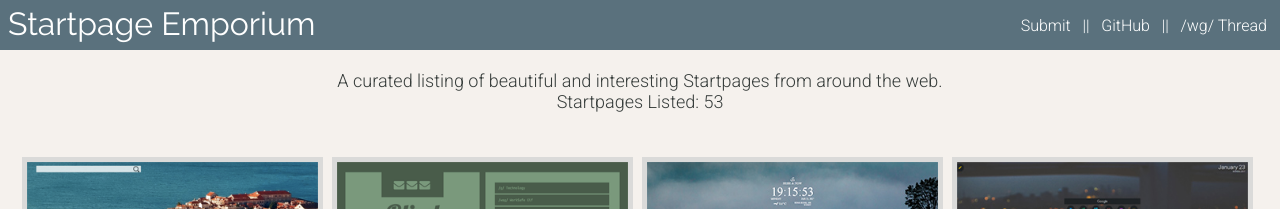
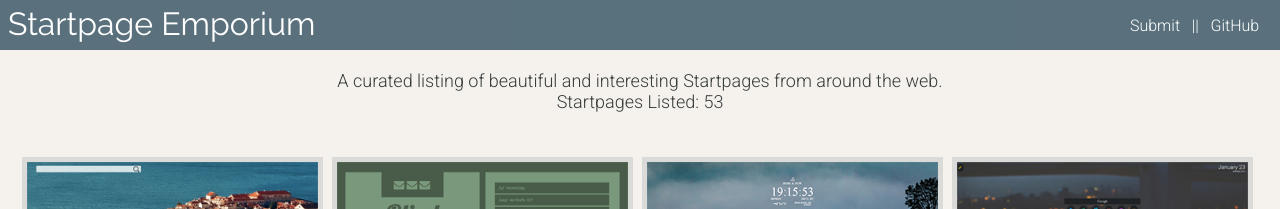
Before and after one commit to Uvacoder/startpages-collected, a Jekyll site: the page built from index.html, in a window 1280 px wide. Shown: the top 209 px of the page. Built offline with Jekyll 4.4.1, drawn with Linux system fonts in a browser that asks for light colours; nearby versions of some CDN libraries.

Commit message:
Toggle Thread

```diff
--- a/_layouts/default.html
+++ b/_layouts/default.html
@@ -10,7 +10,7 @@
         <ul class="nav">
           <li><a href="https://github.com/startpages/startpages.github.io/issues/new">Submit  </a></li>
           <li><a href="https://github.com/startpages">  GitHub  </a></li>
-          <li><a href="https://boards.4chan.org/wg/thread/6863768" target="_blank">  /wg/ Thread</a></li>
+          <!-- <li><a href="https://boards.4chan.org/wg/thread/6863768" target="_blank">  /wg/ Thread</a></li> -->
         </ul>
       </div>
     </div>
```
